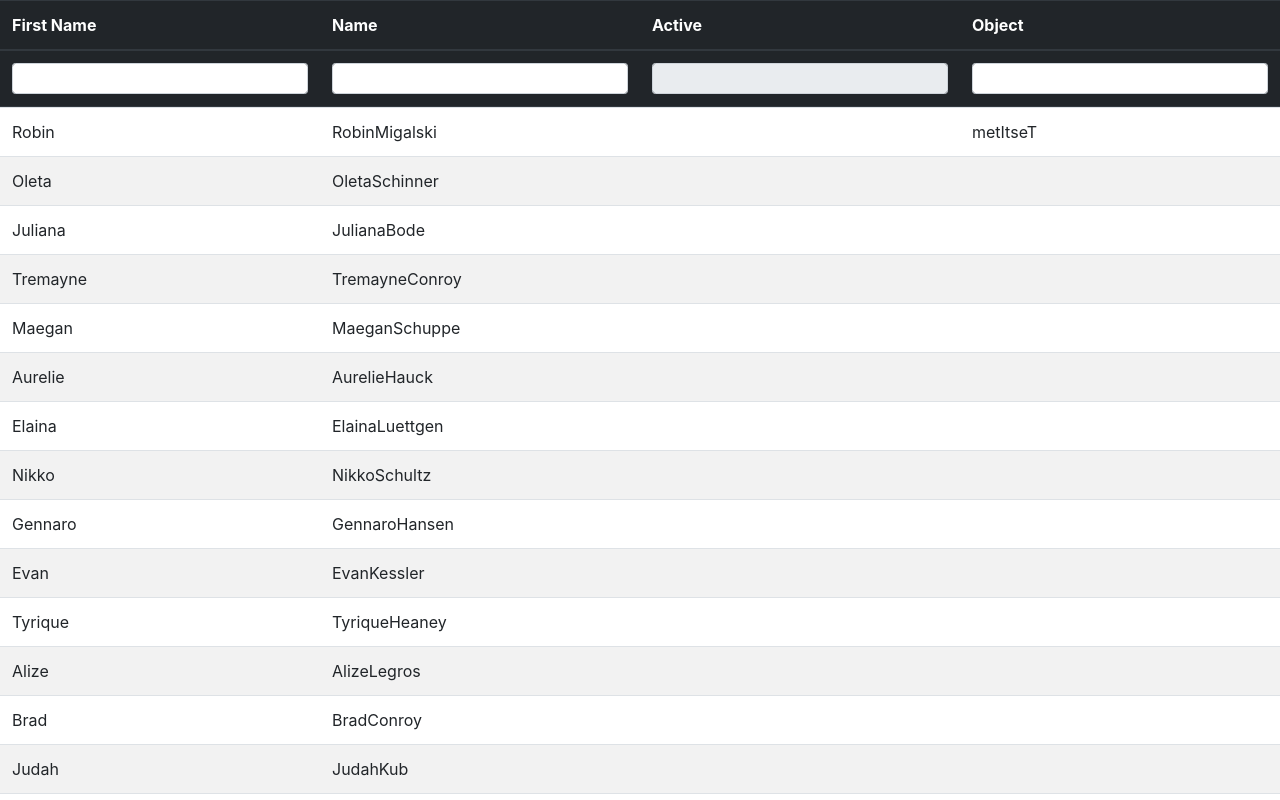
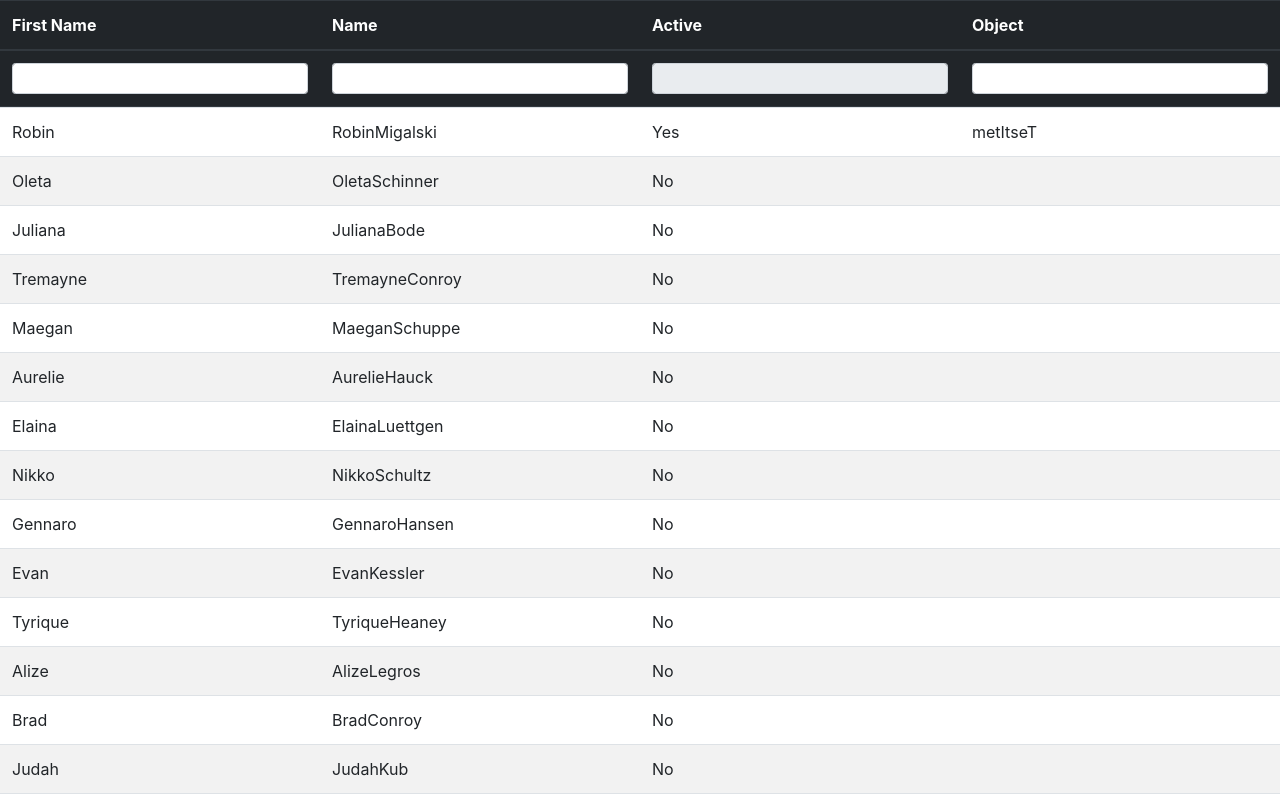
Before and after one commit to RobinMglsk/Vue_table, a Vue app: page / in a window 1280 px wide. Shown: the top 800 px of the page. Built offline with nearby package versions, Linux system fonts and the light colour scheme.

Commit message:
Removed types

```diff
--- a/src/App.vue
+++ b/src/App.vue
@@ -47,7 +47,6 @@ export default {
             columns: [
                 {
                     name: "First Name",
-                    type: "First Name",
                     key: "first_name"
                 },
                 {
@@ -56,14 +55,13 @@ export default {
                 },
                 {
                     name: "Active",
-                    key: ["active"],
-                    type: "boolean",
-                    filter_disabled: true
+                    key: ["is_activated"],
+                    filter_disabled: true,
+                    filter: 'showYesOrNo'
                 },
                 {
                     name: "Object",
                     key: ["object_data.object.item"],
-                    type: "string",
                     filter: 'reverseString'
                 }
             ],
@@ -72,6 +70,11 @@ export default {
                 reverseString(data){
                     if(typeof data !== 'string') return
                     return data.split('').reverse().join('')
+                },
+                showYesOrNo(data){
+                    console.log(data)
+                    if(data) return 'Yes'
+                    return 'No'
                 }
             },
             data: []
--- a/src/components/Table.vue
+++ b/src/components/Table.vue
@@ -200,18 +200,6 @@ export default {
                     col.name = column.name;
                 }
 
-                // Add type
-                if (
-                    typeof column.type === "undefined" ||
-                    (column.type !== "string" &&
-                        column.type !== "boolean" &&
-                        column.type !== "date")
-                ) {
-                    col.type = "string";
-                } else {
-                    col.type = column.type;
-                }
-
                 // Add filter
                 if (typeof column.filter === "string") {
                     col.filter = column.filter;
```
